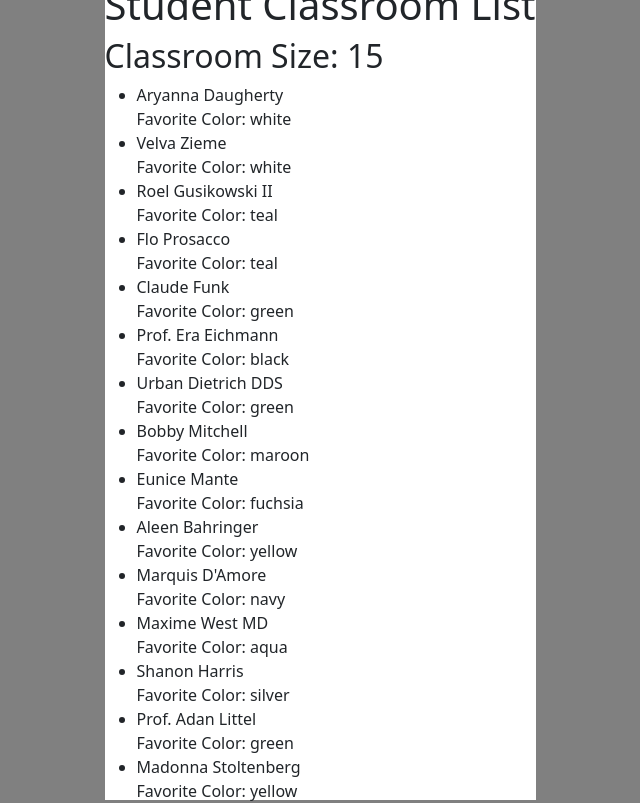
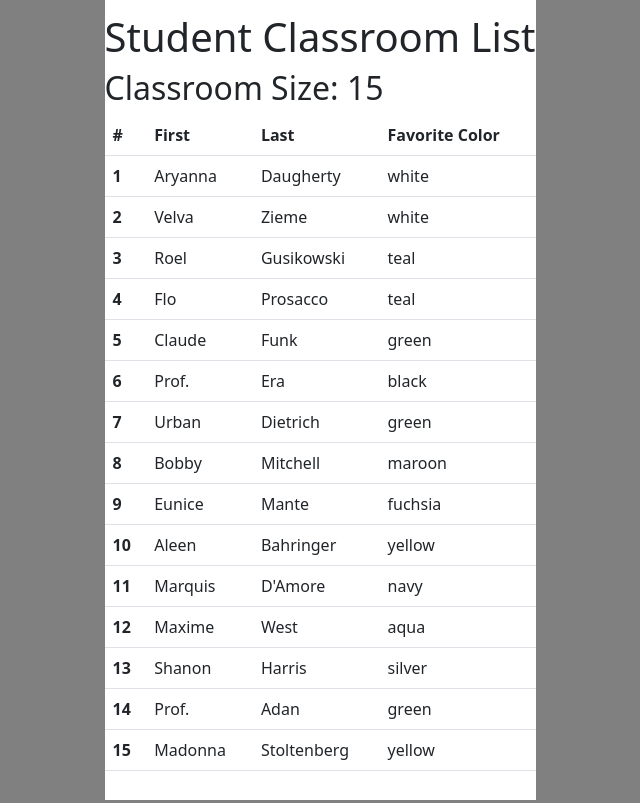
Before and after one commit to crawfordwebdev/intro-to-express-lab, a Node server app: page /students in a window 1280 px wide. Shown: the whole page, without its empty margins (320-960 px from the left). Run offline with Node 20, Linux system fonts and the light colour scheme.

Commit message:
adds table was issue on line 29 where I was using ${} without the backticks.

```diff
--- a/views/students/index.ejs
+++ b/views/students/index.ejs
@@ -13,14 +13,27 @@
   <main>
     <h1>Student Classroom List</h1>
     <h2>Classroom Size: <%= students.length%></h2>
-    <ul>
-      <% students.forEach((student, idx) => { %>
-      <li id=<%= `student-${idx + 1}` %> class="student">
-        <%= student.name %> <br>
-        Favorite Color: <%= student.color %>
-      </li>
-      <% }) %>
-    </ul>
+    <table class="table">
+      <thead>
+        <tr>
+          <th scope="col">#</th>
+          <th scope="col">First</th>
+          <th scope="col">Last</th>
+          <th scope="col">Favorite Color</th>
+        </tr>
+      </thead>
+      <tbody>
+        <% students.forEach((student, idx) => {
+          let studentName = student.name.split(' ') %>
+          <tr id="<%= `student-${idx + 1}` %>" class="student">
+            <th scope="row"><%= idx + 1 %></th>
+            <td><%= studentName[0] %></td>
+            <td><%= studentName[1] %></td>
+            <td><%= student.color %> </td>
+        </tr>
+        <% }) %>
+      </tbody>
+    </table>
   </main>
 </body>
 </html>
```
